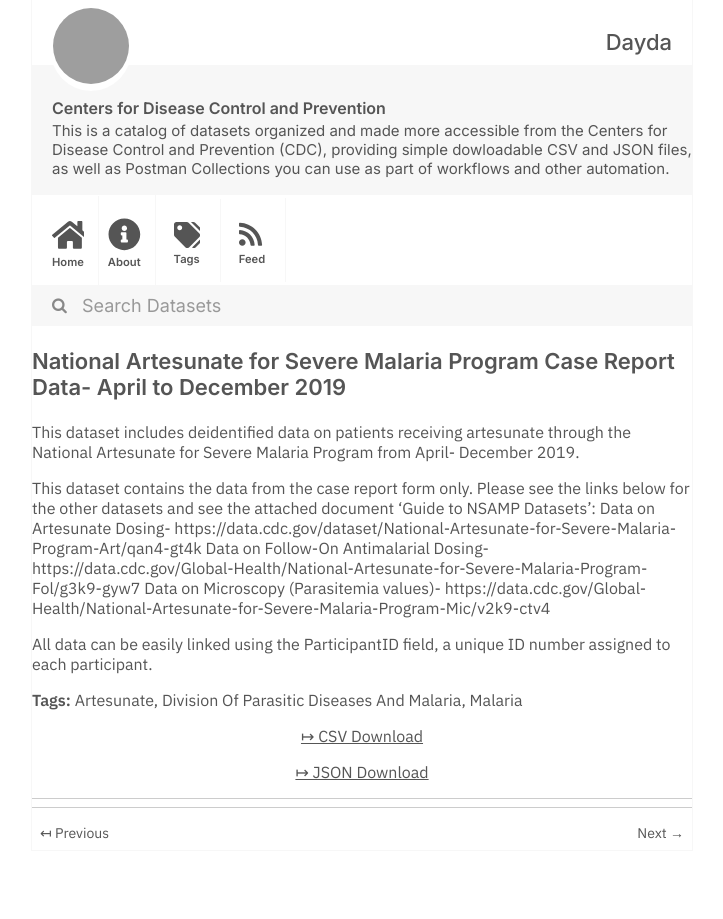
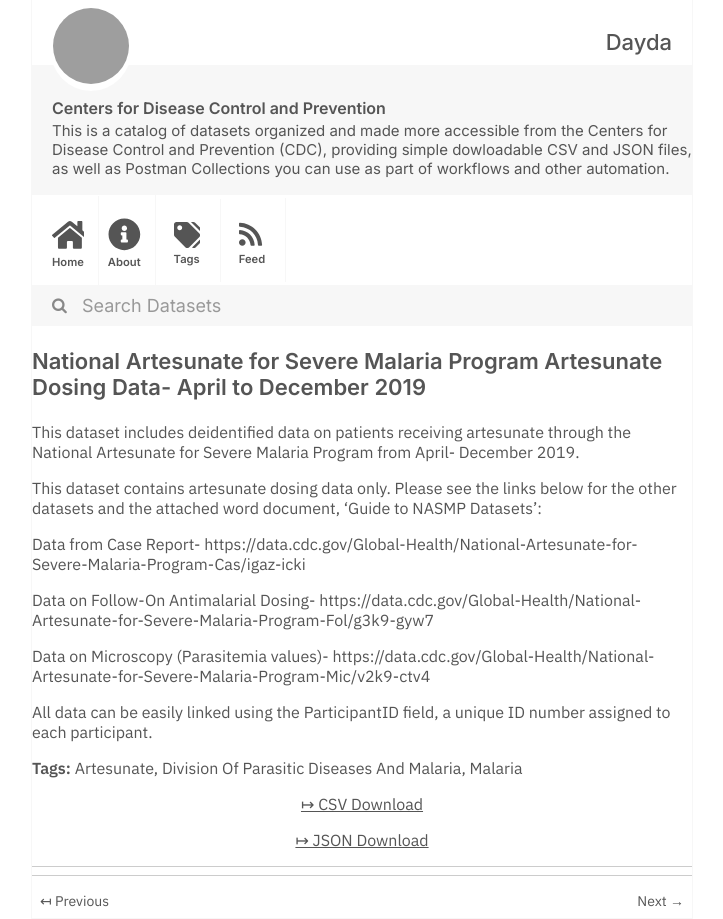
Before and after one commit to dayda-entities/centers-for-disease-control-and-prevention, a Jekyll site: the page built from _posts/2020-11-12-national-artesunate-for-severe.md, in a window 1280 px wide, cut to the strip 0-919 px from the top of the page. Shown: the whole strip, without its empty margins (278-1001 px from the left). Built offline with Jekyll 4.4.1, drawn with Linux system fonts in a browser that asks for light colours; grey boxes are pictures that could not be loaded.

Commit message:
Publish Data

```diff
--- a/_posts/2020-11-12-national-artesunate-for-severe.md
+++ b/_posts/2020-11-12-national-artesunate-for-severe.md
@@ -1,9 +1,9 @@
 ---
 title: >-
-  National Artesunate for Severe Malaria Program Case Report Data- April to
-  December 2019
-created: '2020-11-12T12:14:56.909412'
-modified: '2021-04-21T19:27:48.027039'
+  National Artesunate for Severe Malaria Program Artesunate Dosing Data- April
+  to December 2019
+created: '2020-11-12T12:15:52.016287'
+modified: '2021-04-21T19:33:33.806834'
 state: active
 type: dataset
 tags:
@@ -11,17 +11,20 @@ tags:
   - Division Of Parasitic Diseases And Malaria
   - Malaria
 groups: []
-csv_url: 'https://data.cdc.gov/api/views/igaz-icki/rows.csv?accessType=DOWNLOAD'
-json_url: 'https://data.cdc.gov/api/views/igaz-icki/rows.json?accessType=DOWNLOAD'
+csv_url: 'https://data.cdc.gov/api/views/qan4-gt4k/rows.csv?accessType=DOWNLOAD'
+json_url: 'https://data.cdc.gov/api/views/qan4-gt4k/rows.json?accessType=DOWNLOAD'
 layout: post
 
 ---
 This dataset includes deidentified data on patients receiving artesunate through the National Artesunate for Severe Malaria Program from April- December 2019.
 
-This dataset contains the data from the case report form only.
-Please see the links below for the other datasets and see the attached document 'Guide to NSAMP Datasets':
-Data on Artesunate Dosing- https://data.cdc.gov/dataset/National-Artesunate-for-Severe-Malaria-Program-Art/qan4-gt4k
+This dataset contains artesunate dosing data only.
+Please see the links below for the other datasets and the attached word document, 'Guide to NASMP Datasets':
+
+Data from Case Report- https://data.cdc.gov/Global-Health/National-Artesunate-for-Severe-Malaria-Program-Cas/igaz-icki
+
 Data on Follow-On Antimalarial Dosing- https://data.cdc.gov/Global-Health/National-Artesunate-for-Severe-Malaria-Program-Fol/g3k9-gyw7
+
 Data on Microscopy (Parasitemia values)- https://data.cdc.gov/Global-Health/National-Artesunate-for-Severe-Malaria-Program-Mic/v2k9-ctv4
 
 All data can be easily linked using the ParticipantID field, a unique ID number assigned to each participant.
```
